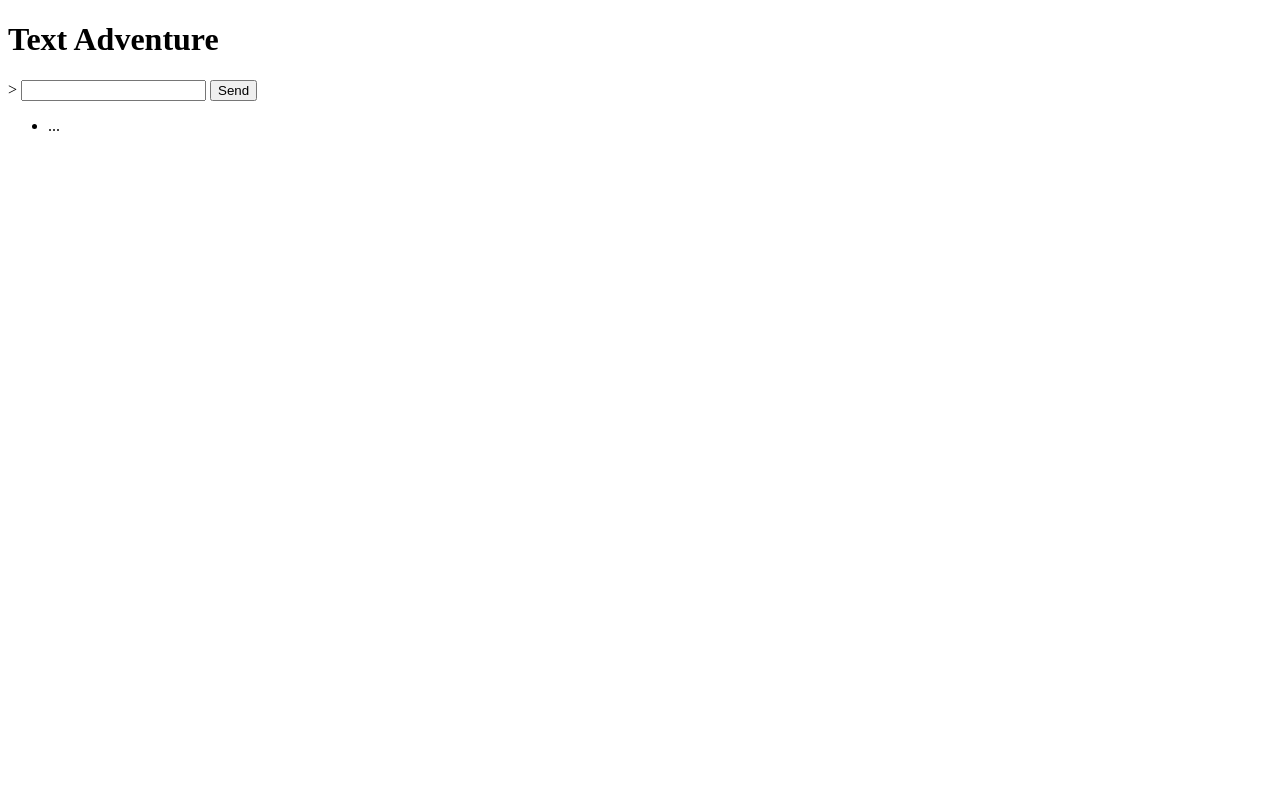
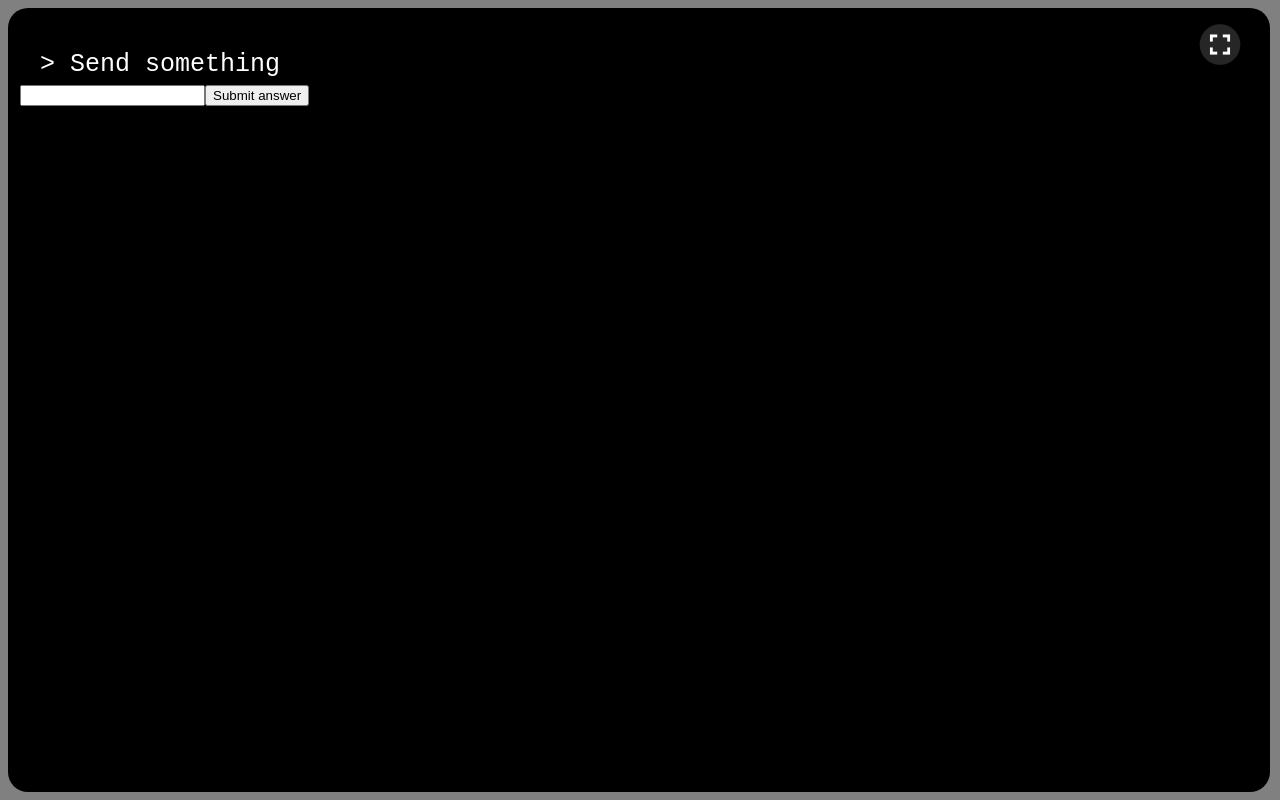
Before and after one commit to Lennart2012/Text_Adventure, a plain HTML site: page TextAdventureGame/ui/index.html in a window 1280 px wide. Drawn offline with nearby package versions, Linux system fonts and the light colour scheme.

Commit message:
update-Final:1

```diff
--- a/TextAdventureGame/ui/index.html
+++ b/TextAdventureGame/ui/index.html
@@ -1,25 +1,160 @@
 <!DOCTYPE html>
 <html lang="en">
+
 <head>
     <meta charset="UTF-8">
+    <meta http-equiv="X-UA-Compatible" content="IE=edge">
+    <meta name="viewport" content="width=device-width, initial-scale=1.0">
     <title>Text Adventure</title>
-</head>
-<body>
-<h1>Text Adventure</h1>
+    <link rel="icon" type="image/x-icon" href="/img/favicon.ico">
+    <script src="https://code.jquery.com/jquery-3.6.0.min.js"></script>
+    <style>
+        #storyboard {
+            background-color: #000;
+            margin: 0;
+            border-radius: 20px;
+            height: 98vh;
 
-<div>
-    <label for="command">&gt;</label>
-    <input id="command">
-    <button onclick="sendGameRequest()">Send</button>
-</div>
-<div>
-    <ul id="conversation">
-        <li>...</li>
-    </ul>
-</div>
+        }
+
+        body {
+            background-color: grey;
+            margin-right: 10px;
+        }
 
 
-<script defer>
+        li {
+            font-size: 25px;
+            margin-left: 50px;
+            position: relative;
+        }
+
+        li:before {
+            content: '>';
+            position: absolute;
+            left: -30px;
+            color: #fff;
+            font-size: 25px;
+        }
+
+        #fullscreen {
+            position: absolute;
+            top: 10px;
+            right: 10px;
+            width: 100px;
+            height: auto;
+        }
+
+        #conversation {
+            position: absolute;
+            bottom: 10px;
+            left: 10px;
+            height: calc(100% - 70px);
+            padding: 10px;
+            color: #fff;
+            font-family: monospace;
+            display: inline;
+            list-style: none;
+            margin: 0;
+            overflow-y: auto;
+            font-size: 25px;
+        }
+
+
+
+        #title {
+            position: fixed;
+        }
+
+        .command {
+            background-color: transparent;
+            color: white;
+        }
+    </style>
+</head>
+
+
+<body>
+    <img id="fullscreen" src="img/fullscreen.png" alt="fullscreen button"
+        onclick="toggleFullscreen(document.documentElement)">
+    <div id="storyboard">
+        <ul id="conversation"></ul>
+
+    </div>
+
+</body>
+<script>
+    var elem = document.documentElement;
+    /* View in fullscreen */
+    function activateFullscreen(element) {
+        if (element.requestFullscreen) {
+            element.requestFullscreen();
+        } else if (element.mozRequestFullScreen) {
+            element.mozRequestFullScreen();
+        } else if (element.webkitRequestFullscreen) {
+            element.webkitRequestFullscreen();
+        } else if (element.msRequestFullscreen) {
+            element.msRequestFullscreen();
+        }
+    }
+    function deactivateFullscreen() {
+        if (document.exitFullscreen) {
+            document.exitFullscreen();
+        } else if (document.mozCancelFullScreen) {
+            document.mozCancelFullScreen();
+        } else if (document.webkitExitFullscreen) {
+            document.webkitExitFullscreen();
+        } else if (document.msExitFullscreen) {
+            document.msExitFullscreen();
+        }
+    }
+    function toggleFullscreen(element) {
+        if (!document.fullscreenElement &&    // Falls kein Element im Vollbildmodus ist
+            !document.mozFullScreenElement && // Firefox
+            !document.webkitFullscreenElement && // Chrome, Safari und Opera
+            !document.msFullscreenElement) {  // IE/Edge
+            // Aktiviere Vollbildmodus, wenn nicht bereits aktiviert
+            if (element.requestFullscreen) {
+                element.requestFullscreen();
+            } else if (element.mozRequestFullScreen) {
+                element.mozRequestFullScreen();
+            } else if (element.webkitRequestFullscreen) {
+                element.webkitRequestFullscreen();
+            } else if (element.msRequestFullscreen) {
+                element.msRequestFullscreen();
+            }
+        } else {
+            // Deaktiviere Vollbildmodus, wenn bereits aktiviert
+            if (document.exitFullscreen) {
+                document.exitFullscreen();
+            } else if (document.mozCancelFullScreen) {
+                document.mozCancelFullScreen();
+            } else if (document.webkitExitFullscreen) {
+                document.webkitExitFullscreen();
+            } else if (document.msExitFullscreen) {
+                document.msExitFullscreen();
+            }
+        }
+    }
+
+    function addText(text) {
+        const ul = document.getElementById('text');
+        const li = document.createElement('li');
+        ul.appendChild(li);
+
+        const chars = text.split('');
+        let index = 0;
+        const intervalId = setInterval(() => {
+            li.innerHTML += chars[index++];
+            if (index === chars.length) clearInterval(intervalId);
+        }, 100);
+    }
+    addInput('Send something')
+
+    function addInput(text) {
+        document.getElementById('conversation').innerHTML = document.getElementById('conversation').innerHTML + "<li>" + text + "</li>" + " <input id='command' type='text' class='input'></input>" + "<button onclick='sendGameRequest()' type='submit'>Submit answer</button>"
+
+    }
 
     async function sendGameRequest() {
 
@@ -46,8 +181,4 @@
         li.appendChild(document.createTextNode(gameResponse.text));
         conversationList.appendChild(li);
     }
-
 </script>
-
-</body>
-</html>
```
Also changed, not shown: TextAdventureGame/ui/img/favicon.ico (added), TextAdventureGame/ui/img/fullscreen.png (added).
